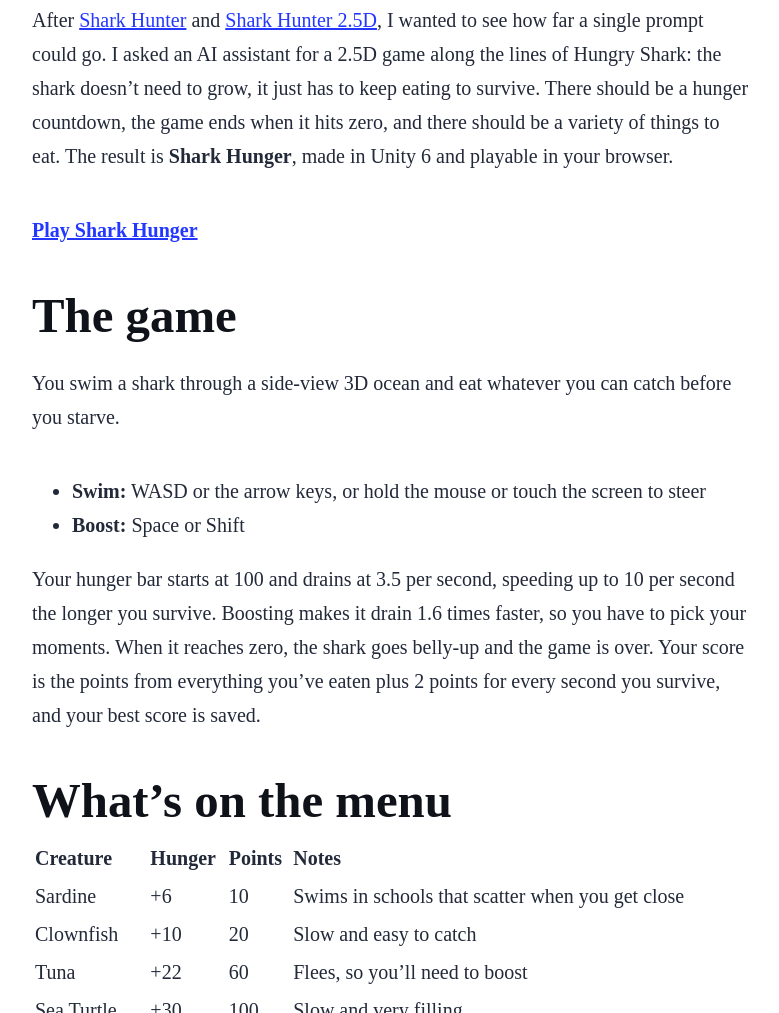
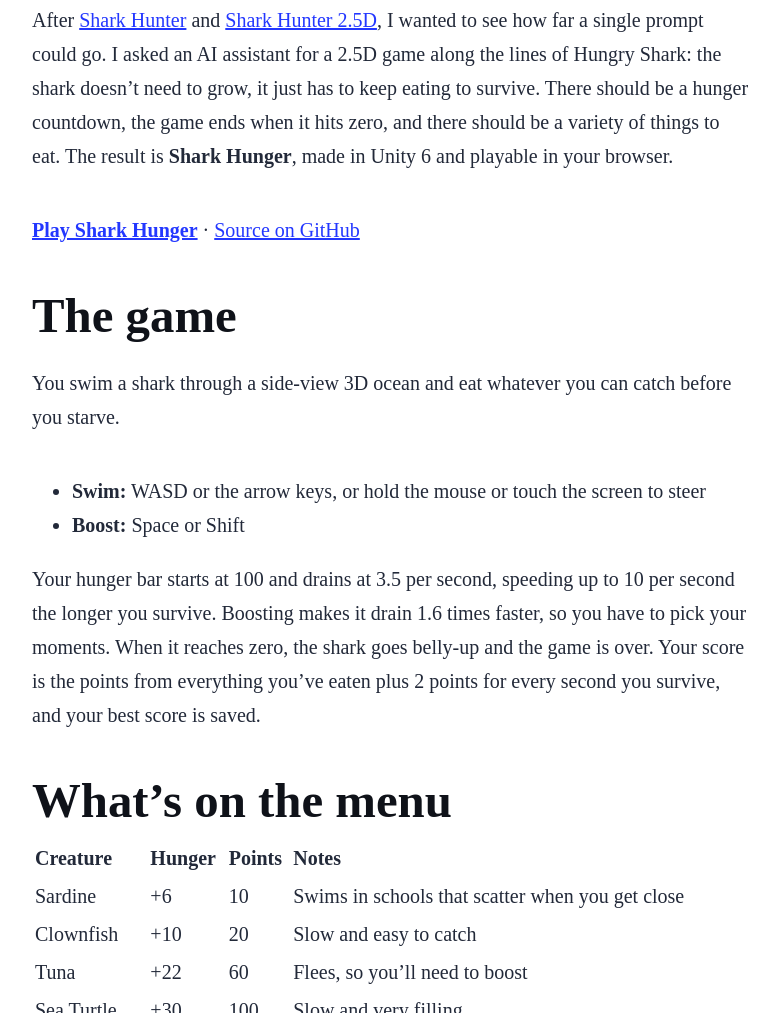
Before and after one commit to mikenev/mikenev.github.io, an Astro site: page /blog/shark-hunger in a window 1280 px wide. Shown: the part 943-1956 px from the top of the page, without its empty margins (248-1027 px from the left). Built offline with nearby package versions, Linux system fonts and the light colour scheme; Astro itself is replaced by a stand-in of ours.

Commit message:
Add Source on GitHub link to Shark Hunger post

```diff
--- a/src/content/blog/shark-hunger.md
+++ b/src/content/blog/shark-hunger.md
@@ -7,7 +7,7 @@
 
 After [Shark Hunter](/blog/shark-hunter/) and [Shark Hunter 2.5D](/blog/shark-hunter-2-5d/), I wanted to see how far a single prompt could go. I asked an AI assistant for a 2.5D game along the lines of Hungry Shark: the shark doesn't need to grow, it just has to keep eating to survive. There should be a hunger countdown, the game ends when it hits zero, and there should be a variety of things to eat. The result is **Shark Hunger**, made in Unity 6 and playable in your browser.
 
-**[Play Shark Hunger](https://mikenev.github.io/shark-hunger/)**
+**[Play Shark Hunger](https://mikenev.github.io/shark-hunger/)** · [Source on GitHub](https://github.com/mikenev/shark-hunger)
 
 ## The game
 
```
